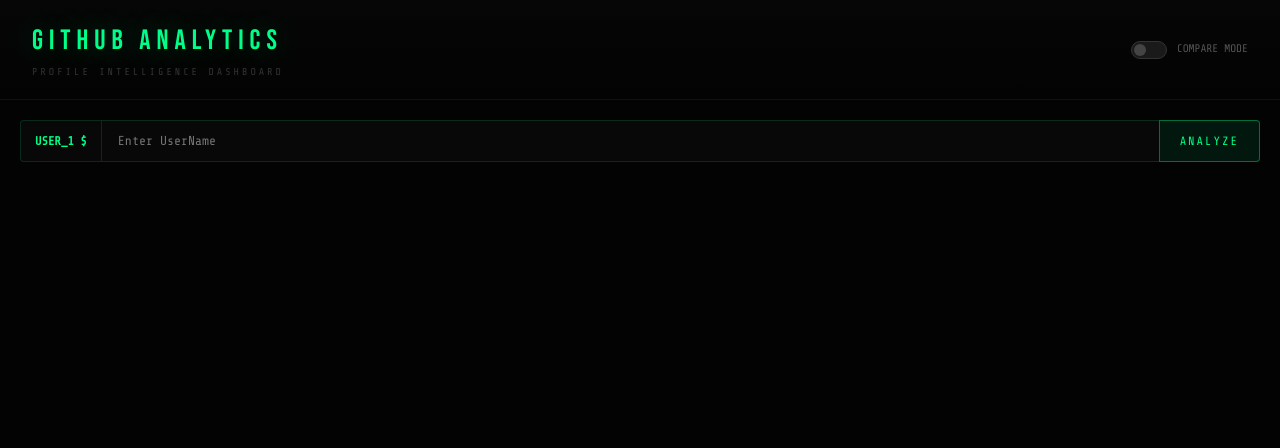
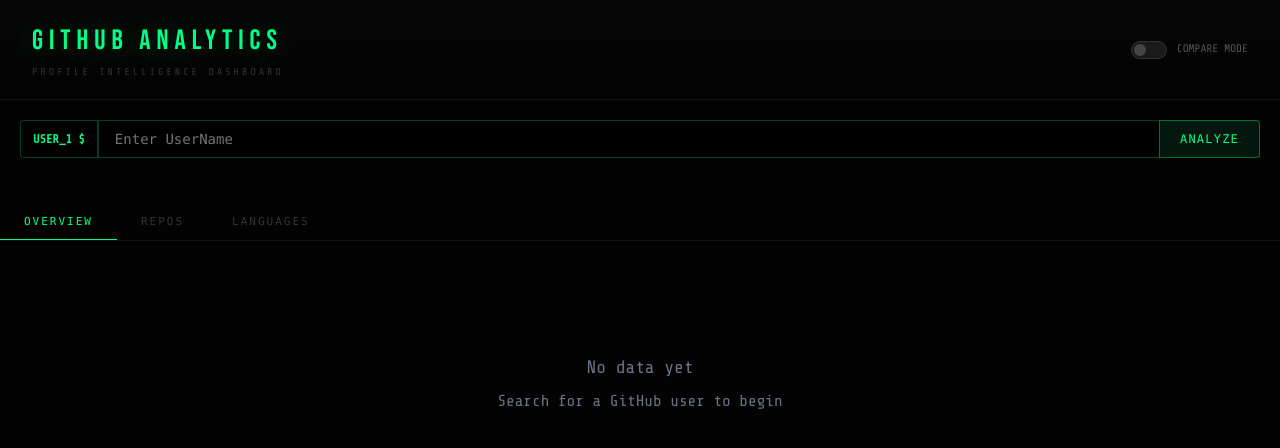
Before and after one commit to ItcProjects-R4/SHR4_SWD2_S1_PROJECT4, a React (Vite) app in the folder GithubAnalytics/: page / in a window 1280 px wide. Shown: the top 448 px of the page. Built offline with nearby package versions, Linux system fonts and the light colour scheme.

Commit message:
Update search bar and add app shell

```diff
--- a/GithubAnalytics/src/App.jsx
+++ b/GithubAnalytics/src/App.jsx
@@ -1,11 +1,15 @@
 import { useState } from "react";
 import Header from "./components/Header";
 import SearchBar from "./components/SearchBar";
-
-const TABS = ["overview", "repos", "languages"];
+import { ACCENT, ACCENT2 } from "./utils/constants";
 
 export default function App() {
   const [compareMode, setCompareMode] = useState(false);
+
+  const [users, setUsers] = useState({
+    0: null,
+    1: null,
+  });
 
   const [loading, setLoading] = useState({
     0: false,
@@ -13,15 +17,28 @@
   });
 
   const handleFetch = async (idx, userName) => {
-    console.log("idx", idx);
-    console.log("UserName", userName);
+    const FakeUserName = { name: userName };
 
     setLoading((prev) => ({ ...prev, [idx]: true }));
 
     await new Promise((res) => setTimeout(res, 2000));
 
+    setUsers((prev) => ({
+      ...prev,
+      [idx]: FakeUserName,
+    }));
+
     setLoading((prev) => ({ ...prev, [idx]: false }));
   };
+
+  const [activeTab, setActiveTab] = useState("overview");
+
+  const tabs = [
+    "overview",
+    "repos",
+    "languages",
+    ...(users[0] && users[1] ? ["compare"] : []),
+  ];
 
   return (
     <div
@@ -50,7 +67,35 @@
         loading={loading}
       />
 
-      <main style={{ padding: "24px 32px" }}></main>
+      <div className="flex border-b border-[#111] mt-7 mb-6 overflow-x-auto">
+        {tabs.map((tab) => (
+          <button
+            key={tab}
+            onClick={() => setActiveTab(tab)}
+            className={`px-4 sm:px-6 py-2 text-[10px] sm:text-[11px] tracking-[1px] sm:tracking-[2px] uppercase font-mono whitespace-nowrap transition-all duration-200 border-b-2 -mb-[1px]`}
+            style={{
+              color: tab === activeTab ? ACCENT : "#333",
+              borderBottom:
+                tab === activeTab
+                  ? `2px solid ${ACCENT}`
+                  : "2px solid transparent",
+            }}
+          >
+            {tab}
+          </button>
+        ))}
+      </div>
+
+      <main style={{ padding: "24px 32px" }}>
+        {!users[0] && !users[1] ? (
+          <div className="text-center mt-12 sm:mt-16 text-gray-500 px-4">
+            <h3 className="text-lg mb-2">No data yet</h3>
+            <p>Search for a GitHub user to begin</p>
+          </div>
+        ) : (
+          <div></div>
+        )}
+      </main>
     </div>
   );
 }
--- a/GithubAnalytics/src/components/SearchBar.jsx
+++ b/GithubAnalytics/src/components/SearchBar.jsx
@@ -22,13 +22,7 @@
 
   return (
     <div
-      style={{
-        display: "grid",
-        gridTemplateColumns: compareMode ? "1fr 1fr" : "1fr",
-        gap: "16px",
-        marginBottom: "20px",
-        padding: "20px",
-      }}
+      className={`grid gap-4 mb-5 p-5 gird-col-1 ${compareMode ? "md:grid-cols-2" : ""}`}
     >
       {rows.map((idx) => {
         const color = idx === 0 ? ACCENT : ACCENT2;
@@ -36,19 +30,12 @@
         const setValue = idx === 0 ? setUser1 : setUser2;
 
         return (
-          <div key={idx} style={{ display: "flex" }}>
+          <div key={idx} className="flex">
             <div
-              style={{
-                padding: "10px 14px",
-                background: "#080808",
-                border: `1px solid ${color}25`,
-                borderRight: "none",
-                borderRadius: "4px 0 0 4px",
-                display: "flex",
-                alignItems: "center",
-              }}
+              className="px-3 py-2 bg-black border border-opacity-20 boder-r-0 rounded-l flex items-center"
+              style={{ borderColor: `${color}40` }}
             >
-              <span style={{ color, fontSize: "12px", fontWeight: "bold" }}>
+              <span className="text-xs font-bold" style={{ color }}>
                 {idx === 0 ? "USER_1 $" : "USER_2 $"}
               </span>
             </div>
@@ -59,33 +46,23 @@
               value={value}
               onChange={(e) => setValue(e.target.value)}
               onKeyDown={(e) => handleKeyDown(e, idx)}
-              style={{
-                flex: 1,
-                background: "#080808",
-                border: `1px solid ${color}25`,
-                borderRight: "none",
-                padding: "10px 16px",
-                color: "#e0e0e0",
-                fontFamily: "'Share Tech Mono', monospace",
-                fontSize: "13px",
-                outline: "none",
-              }}
+              className="flex-1 bg-black border border-r-0 px-4 py-2 text-gray-200 text-sm outline-none font-mono"
+              style={{ borderColor: `${color}40` }}
             />
             <button
               onClick={() => handleClick(idx)}
               disabled={loading[idx]}
               style={{
-                padding: "10px 20px",
                 background: loading[idx] ? "#111" : `${color}15`,
                 border: `1px solid ${color}${loading[idx] ? "20" : "60"}`,
-                borderRadius: "0 4px 4px 0",
                 color: loading[idx] ? "#333" : color,
-                cursor: loading[idx] ? "not-allowed" : "pointer",
-                fontFamily: "'Share Tech Mono', monospace",
-                fontSize: "12px",
-                letterSpacing: "2px",
-                transition: "0.2s",
               }}
+              className={`px-5 py-2 rounded-r font-mono text-xs tracking-widest transition
+                ${
+                  loading[idx]
+                    ? "bg-black cursor-not-allowed text-gray-600"
+                    : "hover:opacity-80"
+                }`}
             >
               {loading[idx] ? "LOADING" : " ANALYZE"}
             </button>
```
